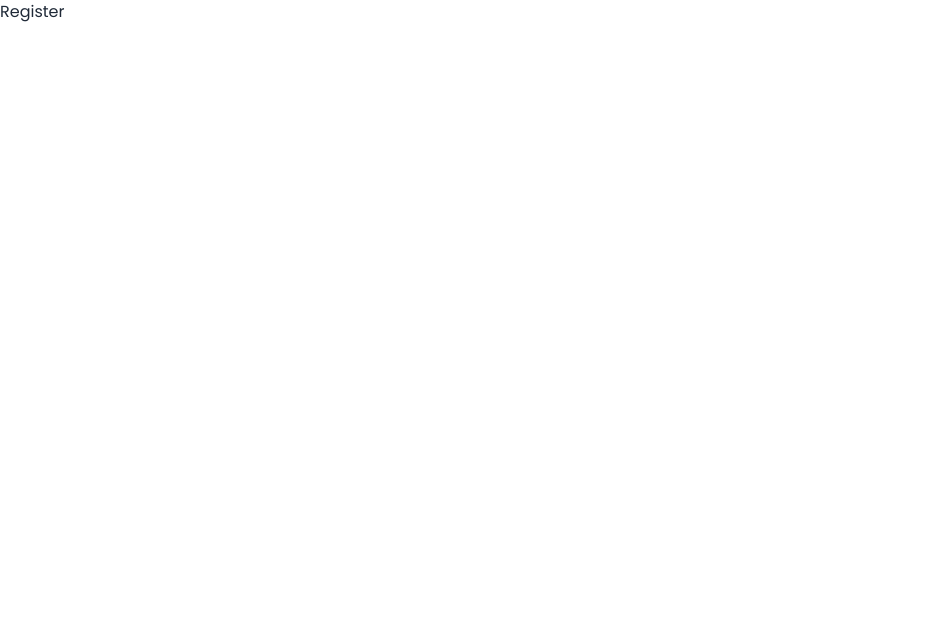
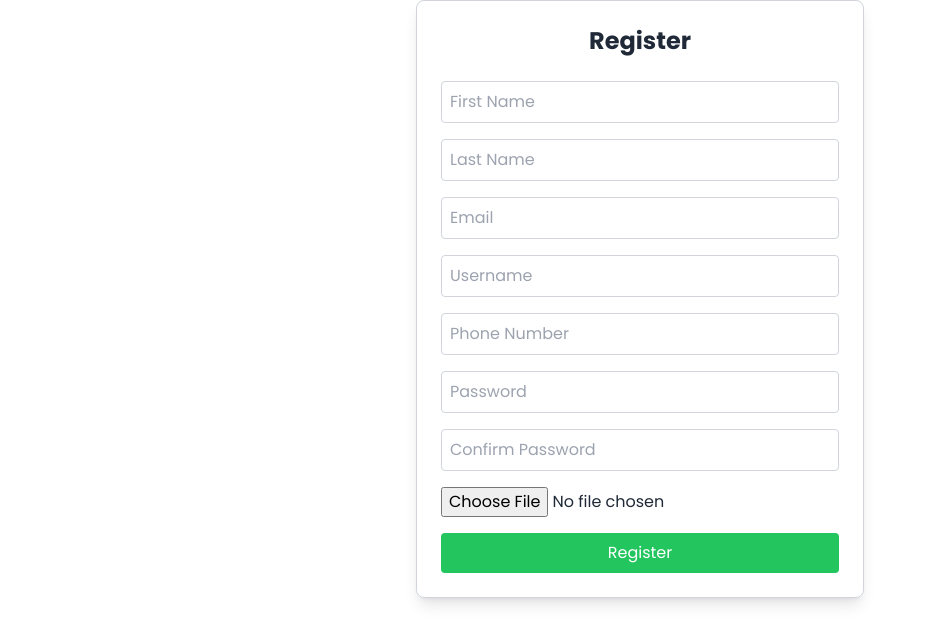
Before and after one commit to VictorMugisha/agenda-app, a React (Vite) app in the folder client/: page /register in a window 1280 px wide. Shown: the top 644 px of the page, without its empty margins (0-926 px from the left). Built offline with nearby package versions, Linux system fonts and the light colour scheme.

Commit message:
Dealing with registration logic

```diff
--- a/client/src/pages/Register.jsx
+++ b/client/src/pages/Register.jsx
@@ -1,5 +1,182 @@
+import { useState } from "react";
+
 export default function Register() {
+  const [formData, setFormData] = useState({
+    firstName: "",
+    lastName: "",
+    email: "",
+    username: "",
+    phoneNumber: "",
+    password: "",
+    confirmPassword: "",
+    profilePicture: null,
+  });
+
+  const [profileImage, setProfileImage] = useState(null);
+
+  const handleChange = (e) => {
+    const { name, value } = e.target;
+    setFormData({ ...formData, [name]: value });
+  };
+
+  function handleFileChange(e) {
+    setProfileImage(e.target.files[0]);
+  }
+
+//   function saveImage(image) {
+//     if (image) {
+//       const fileData = new FormData();
+//       fileData.append("file", image);
+//       fileData.append("cloud_name", "victormugisha");
+//       fileData.append("upload_preset", "agenda_app");
+
+//       fetch("https://api.cloudinary.com/v1_1/victormugisha/image/upload", {
+//         method: "post",
+//         body: fileData,
+//       })
+//         .then((res) => res.json())
+//         .then((data) => {
+//           console.log("Image uploaded: ", data);
+//           setFormData((prevData) => ({
+//             ...prevData,
+//             profilePicture: data.url,
+//           }));
+
+//           console.log("Form Submitted:", formData);
+//         })
+//         .catch((err) => {
+//           console.log("Error while uploading image: ", err);
+//         });
+//     }
+//   }
+
+  const handleSubmit = async (e) => {
+    e.preventDefault();
+
+    try {
+      if (profileImage) {
+        const fileData = new FormData();
+        fileData.append("file", profileImage);
+        fileData.append("cloud_name", "victormugisha");
+        fileData.append("upload_preset", "agenda_app");
+
+        const res = await fetch(
+          "https://api.cloudinary.com/v1_1/victormugisha/image/upload",
+          {
+            method: "post",
+            body: fileData,
+          }
+        );
+
+        const data = await res.json();
+
+        console.log("Image uploaded: ", data);
+        setFormData((prevData) => ({
+          ...prevData,
+          profilePicture: data.url,
+        }));
+      }
+    } catch (error) {
+      console.log("Error while uploading image: ", error);
+    }
+
+    // try {
+    //   console.log("Form Data: ", formData);
+    //   const response = await fetch("http://localhost:8000/auth/register", {
+    //     method: "POST",
+    //     headers: {
+    //       "Content-Type": "application/json",
+    //     },
+    //     body: JSON.stringify(formData),
+    //   });
+    //   const data = await response.json();
+    //   console.log(data);
+    // } catch (error) {
+    //   console.error("Error:", error);
+    // }
+  };
+
   return (
-    <div>Register</div>
-  )
+    <div className="max-w-md mx-auto p-6 border border-gray-300 rounded-lg shadow-lg">
+      <h2 className="text-2xl font-bold text-center mb-6">Register</h2>
+      <form onSubmit={handleSubmit} encType="multipart/form-data">
+        <input
+          type="text"
+          name="firstName"
+          placeholder="First Name"
+          value={formData.firstName}
+          onChange={handleChange}
+          className="mb-4 p-2 border border-gray-300 rounded w-full"
+          required
+        />
+        <input
+          type="text"
+          name="lastName"
+          placeholder="Last Name"
+          value={formData.lastName}
+          onChange={handleChange}
+          className="mb-4 p-2 border border-gray-300 rounded w-full"
+          required
+        />
+        <input
+          type="email"
+          name="email"
+          placeholder="Email"
+          value={formData.email}
+          onChange={handleChange}
+          className="mb-4 p-2 border border-gray-300 rounded w-full"
+          required
+        />
+        <input
+          type="text"
+          name="username"
+          placeholder="Username"
+          value={formData.username}
+          onChange={handleChange}
+          className="mb-4 p-2 border border-gray-300 rounded w-full"
+          required
+        />
+        <input
+          type="text"
+          name="phoneNumber"
+          placeholder="Phone Number"
+          value={formData.phoneNumber}
+          onChange={handleChange}
+          className="mb-4 p-2 border border-gray-300 rounded w-full"
+          required
+        />
+        <input
+          type="password"
+          name="password"
+          placeholder="Password"
+          value={formData.password}
+          onChange={handleChange}
+          className="mb-4 p-2 border border-gray-300 rounded w-full"
+          required
+        />
+        <input
+          type="password"
+          name="confirmPassword"
+          placeholder="Confirm Password"
+          value={formData.confirmPassword}
+          onChange={handleChange}
+          className="mb-4 p-2 border border-gray-300 rounded w-full"
+          required
+        />
+        <input
+          type="file"
+          name="profilePicture"
+          accept="image/*"
+          onChange={handleFileChange}
+          className="mb-4"
+        />
+        <button
+          type="submit"
+          className="w-full bg-green-500 text-white py-2 rounded hover:bg-green-600"
+        >
+          Register
+        </button>
+      </form>
+    </div>
+  );
 }
```
